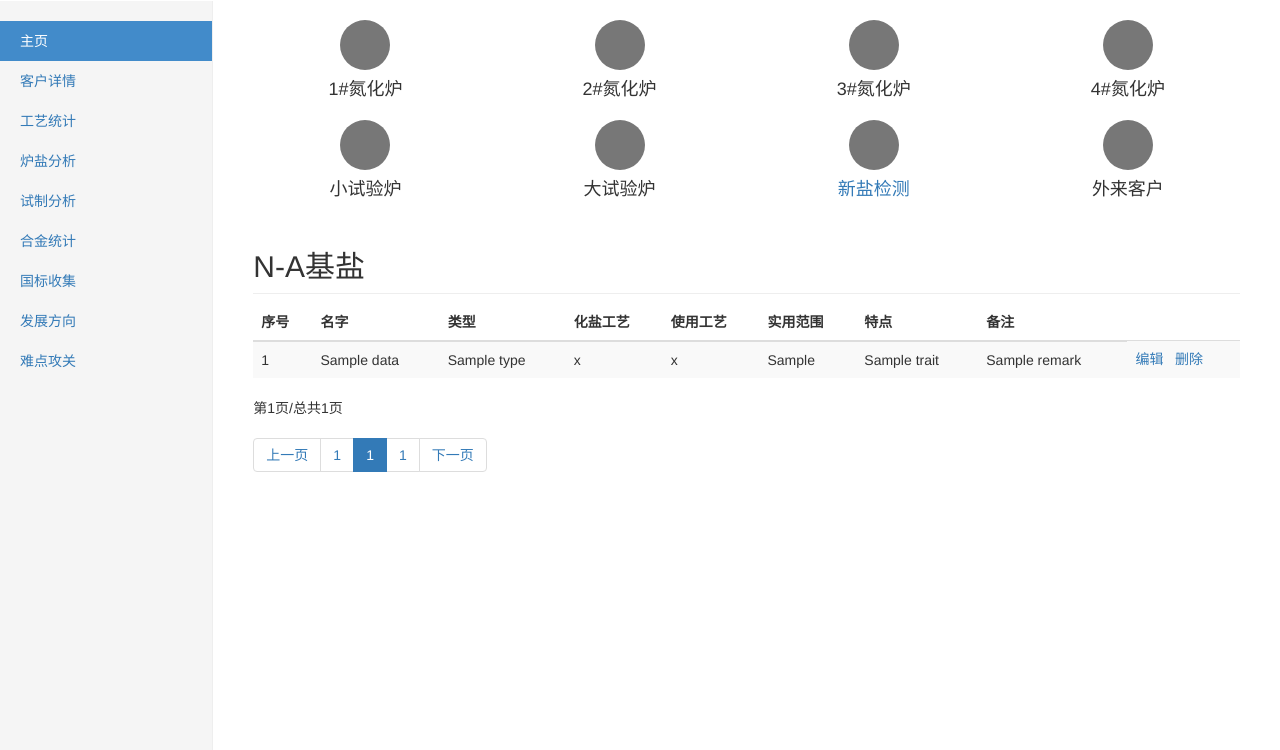
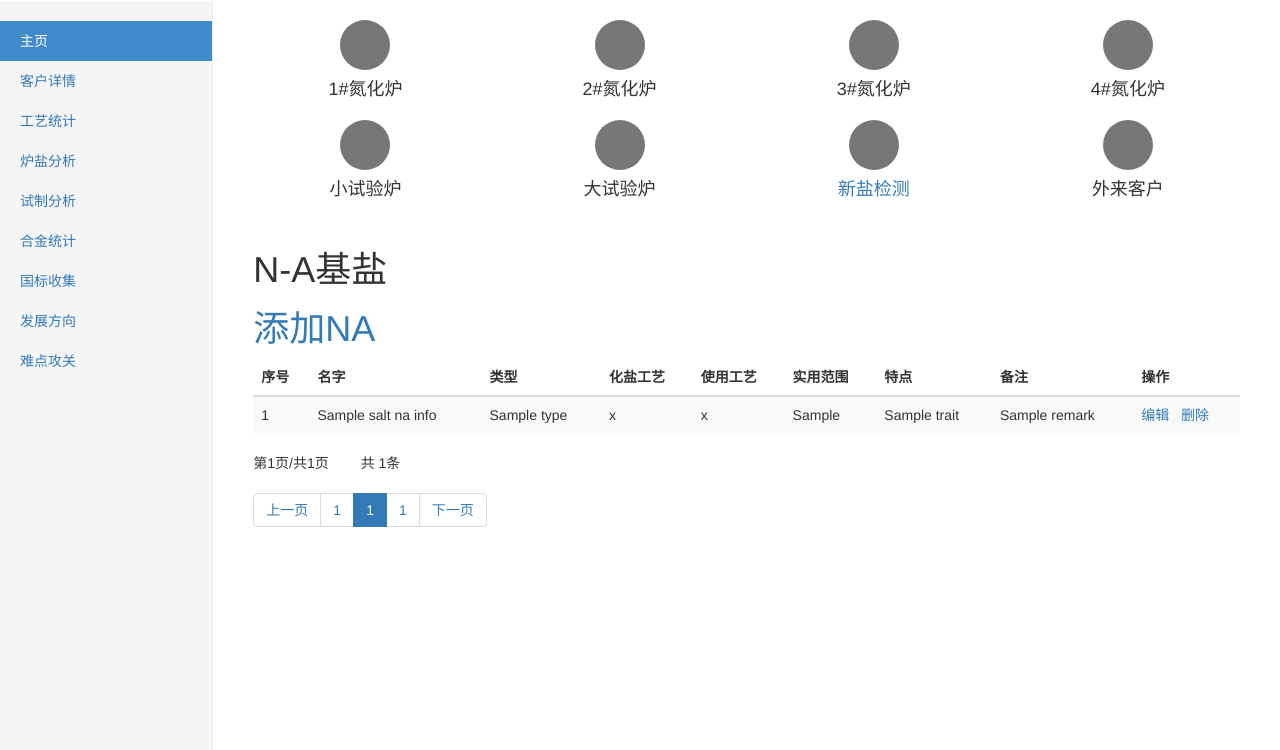
Before and after one commit to Hx-someone/sfs-1, a Django app: template sfs/templates/admin/salt/salt_na_index.html in a window 1280 px wide. Shown: the part 50-800 px from the top of the page. Run offline with Django 3.2, Linux system fonts and the light colour scheme; the template is opened without the code that fills it: most values are stand-ins (such as "Sample title", 1, 10 or a date in 2020); some libraries are stand-ins or nearby versions.

Commit message:
salt new and na data post/delete/put/get

```diff
--- a/sfs/templates/admin/salt/base_salt.html
+++ b/sfs/templates/admin/salt/base_salt.html
@@ -65,7 +65,13 @@
 
 
 
-        <h2 class="sub-header">{% block sub_header %}详细数据{% endblock %}</h2>
+            <h1>{% block sub_header %}详细数据{% endblock %}</h1>
+            <h1>{% block data_add %}<a href="">添加数据</a>{% endblock %}</h1>
+
+
+
+
+
         {% block table_data %}
             <div class="table-responsive">
                 <table class="table table-striped">
--- a/sfs/templates/admin/salt/salt_na_index.html
+++ b/sfs/templates/admin/salt/salt_na_index.html
@@ -5,7 +5,7 @@
 {% block sub_header %}
     N-A基盐
 {% endblock %}
-
+{% block data_add %}<a href="{% url 'salt:na_add' %}">添加NA</a>{% endblock %}
 {% block table_data %}
     <div class="table-responsive">
         <table class="table table-striped">
@@ -19,12 +19,13 @@
                 <th>实用范围</th>
                 <th>特点</th>
                 <th>备注</th>
+                <th>操作</th>
             </tr>
             </thead>
             <tbody>
-            {% for na in salt_na %}
+            {% for na in salt_na_info %}
                 <tr>
-                    <td>{{forloop.counter}}</td>
+                    <td>{{ forloop.counter }}</td>
                     <td>{{ na.name }}</td>
                     <td>{{ na.type }}</td>
                     <td>{{ na.new_salt_thaw_craft }}</td>
@@ -34,8 +35,8 @@
                     <td>{{ na.trait }}</td>
                     <td>{{ na.remark }}</td>
                     <td>
-                        <a href="{% url 'salt:new_salt_edit' data.id %}" class="btn-edit">编辑</a>&nbsp;&nbsp;
-                        <a href="javascript:void (0);"  class="btn-del" data-new-id='{{ data.id  }}'>删除</a>
+                        <a href="{% url 'salt:na_edit' na.id %}" class="btn-edit">编辑</a>&nbsp;&nbsp;
+                        <a href="javascript:void (0);" class="btn-del" data-salt-na-id='{{ na.id }}'>删除</a>
                     </td>
 
                 </tr>
@@ -46,19 +47,20 @@
     </div>
 
     <div class="box-footer">
-                    <span class="fa-pull-left">第{{ current_page_num }}页/总共{{ total_page_num }}页</span>
+        <span class="fa-pull-left">第{{ current_page_num }}页/共{{ total_page_num }}页  &emsp;&emsp;共
+            {{ total_data_num }}条</span>
         <nav class="fa-pull-right" aria-label="Page navigation">
             <!-- 分页 -->
             <ul class="pagination">
 
                 <!-- 上一页 -->
-                            {% if new_salt_info.has_previous %}
-                                <li><a class="page-link" href="?page={{ new_salt_info.previous_page_number }}
+                {% if salt_na_info.has_previous %}
+                    <li><a class="page-link" href="?page={{ salt_na_info.previous_page_number }}
                                 &{{ other_param }}">上一页</a>
                     </li>
                 {% else %}
                     {#                                <li class="disabled"><a href="javascript:void(0);">上一页</a></li>#}
-                                <li><a class="page-link"  href="#" >上一页</a></li>
+                    <li><a class="page-link" href="#">上一页</a></li>
                 {% endif %}
 
                 <!-- 左标记 -->
@@ -96,12 +98,12 @@
                 {% endif %}
 
                 <!-- 下一页 -->
-                            {% if article_info.has_next %}
-                                <li><a class="page-link" href="?page={{ article_info.next_page_number }}
+                {% if salt_na_info.has_next %}
+                    <li><a class="page-link" href="?page={{ salt_na_info.next_page_number }}
                                 &{{ other_param }}">下一页</a></li>
                 {% else %}
                     {#                                <li class="disabled"><a href="javascript:void(0);">下一页</a></li>#}
-                                <li><a class="page-link"  href="#" >下一页</a></li>
+                    <li><a class="page-link" href="#">下一页</a></li>
                 {% endif %}
 
             </ul>
@@ -109,6 +111,6 @@
     </div>
 {% endblock %}
 
-{% block script%}
-    <script src="{% static 'js/admin/salt/new_salt_edit.js' %}"></script>
+{% block script %}
+    <script src="{% static 'js/admin/salt/salt_na_delete.js' %}"></script>
 {% endblock %}
```
Also changed, not shown: sfs/templates/admin/salt/new_salt_index.html (+11 -10 lines). Lines whose indentation alone changed are shown as unchanged.
